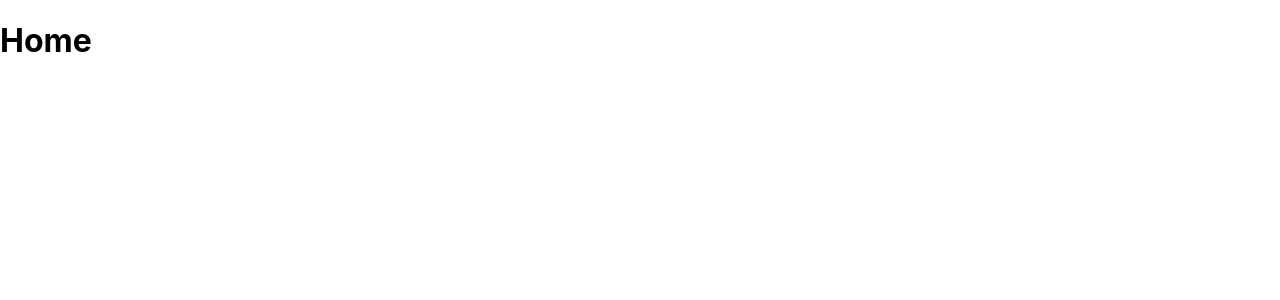
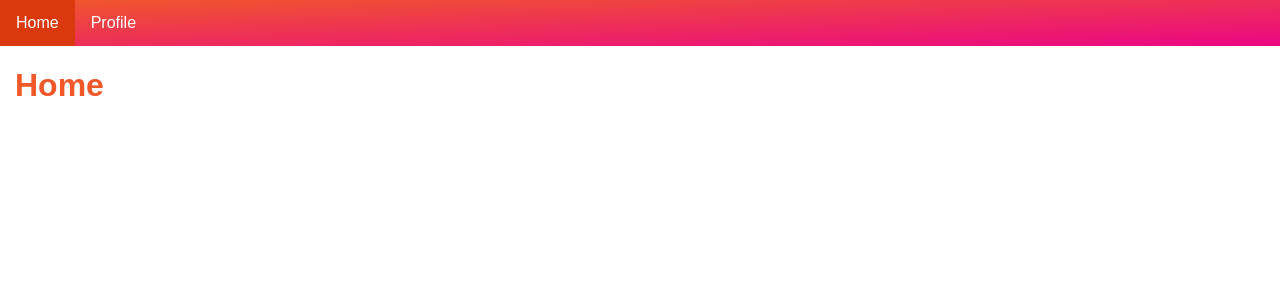
Before and after one commit to johanbueno/Ellie_Emi, a React (Create React App) app in the folder elli_emi/: page / in a window 1280 px wide. Shown: the top 300 px of the page. Built offline with nearby package versions, Linux system fonts and the light colour scheme.

Commit message:
Autho-js

```diff
--- a/elli_emi/src/App.js
+++ b/elli_emi/src/App.js
@@ -2,15 +2,18 @@ import React, {Component} from "react";
 import { Route } from 'react-router-dom';
 import Home from "./Home";
 import Profile from "./Profile";
+import Nav from './Nav'
 
 
 class App extends Component {
   render (){
     return (
       <>
-
+      <Nav/>
+      <div className='body'>
       <Route path="/" exact component={Home}/>
       <Route path="/profile" exact component={Profile}/>
+      </div>
       </>
     )
   }
--- a/elli_emi/src/Nav.js
+++ b/elli_emi/src/Nav.js
@@ -4,14 +4,16 @@ import { Link } from 'react-router-dom';
 class Nav extends Component {
     render() {
         return (
+            <nav>
            <ul>
                <li>
-
+                <Link to="/">Home</Link>
                </li>
                <li>
-
+               <Link to="/profile">Profile</Link>
                </li>
            </ul>
+           </nav>
         );
     }
 }
--- a/elli_emi/src/index.css
+++ b/elli_emi/src/index.css
@@ -1,13 +1,53 @@
 body {
   margin: 0;
-  font-family: -apple-system, BlinkMacSystemFont, 'Segoe UI', 'Roboto', 'Oxygen',
-    'Ubuntu', 'Cantarell', 'Fira Sans', 'Droid Sans', 'Helvetica Neue',
-    sans-serif;
-  -webkit-font-smoothing: antialiased;
-  -moz-osx-font-smoothing: grayscale;
+  padding: 0;
+  font-family: sans-serif;
 }
 
-code {
-  font-family: source-code-pro, Menlo, Monaco, Consolas, 'Courier New',
-    monospace;
+.body {
+  margin: 15px;
 }
+
+h1,
+h2,
+h3 {
+  color: #f0582a;
+}
+
+button {
+  margin: 5px;
+}
+
+ul.unstyled {
+  list-style-type: none;
+  margin: 0;
+  padding: 0;
+}
+
+nav ul {
+  list-style-type: none;
+  margin: 0;
+  padding: 0;
+  overflow: hidden;
+  background-image: linear-gradient(to bottom right, #f0582a, #eb0685);
+}
+
+nav li {
+  float: left;
+}
+
+nav li a {
+  display: block;
+  color: white;
+  text-align: center;
+  padding: 14px 16px;
+  text-decoration: none;
+}
+
+nav li a:hover {
+  background-color: #d9390d;
+}
+
+nav button {
+  margin-top: 13px;
+}
```
Also changed, not shown: elli_emi/src/Auth/Auth.js (added, +14 -0 lines).
